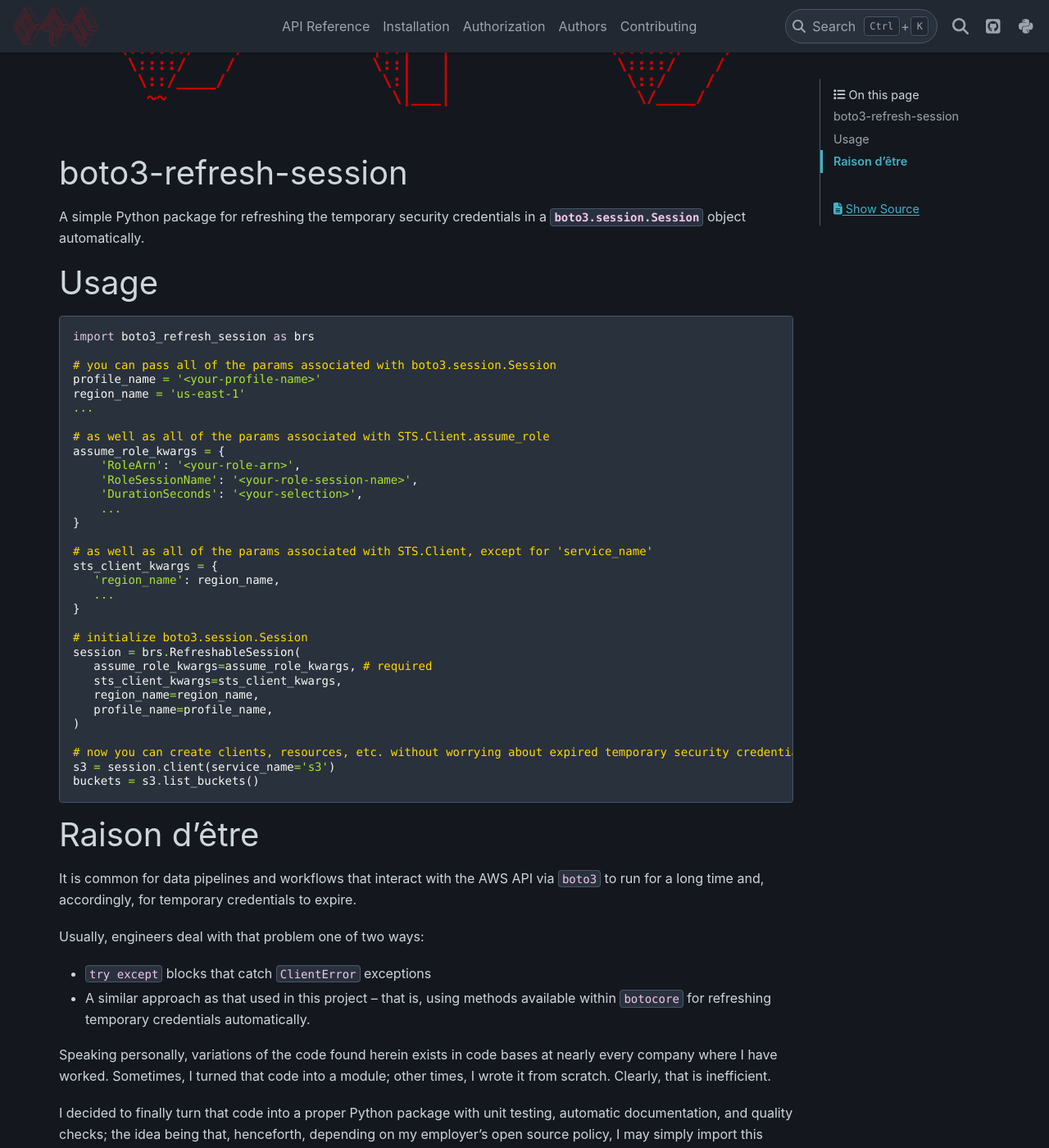
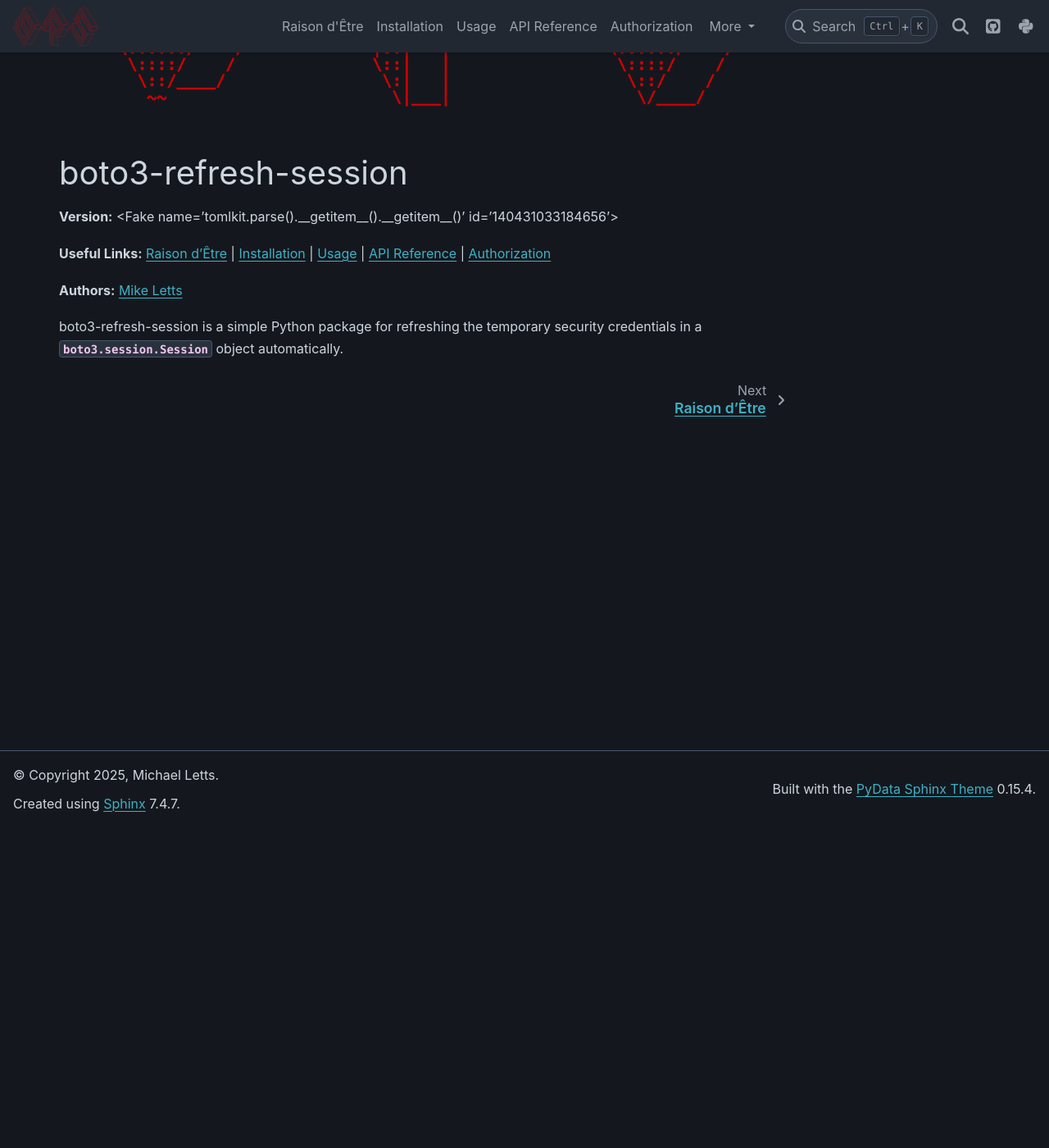
Before and after one commit to michaelthomasletts/boto3-refresh-session, a Sphinx documentation site: the page built from doc/index.rst, in a window 1280 px wide and 1400 px high, scrolled down 391 px. Shown: the whole window at 82% size. Built offline with Sphinx 7.4.7 and the PyData theme 0.15.4, drawn with Linux system fonts in a browser that asks for light colours; some of the changed text lies outside the part shown.

Commit message:
significant doc changes

```diff
--- a/doc/authors.rst
+++ /dev/null
@@ -1,6 +0,0 @@
-.. _authors:
-
-Authors
-*******
-
-- `Michael Letts <https://michaelthomasletts.github.io/>`_
--- a/doc/index.rst
+++ b/doc/index.rst
@@ -7,75 +7,25 @@
    :maxdepth: 1
    :hidden:
 
+   Raison d'Être <raison>
+   Installation <installation>
+   Usage <usage>
    API Reference <reference/index>
-   Installation <installation>
    Authorization <authorization>
-   Authors <authors>
    Contributing <contributing>
 
 boto3-refresh-session
 ---------------------
 
-A simple Python package for refreshing the temporary security credentials in a :class:`boto3.session.Session` object automatically.
+**Version:** |release|
 
-Usage
------
+**Useful Links:**
+:ref:`Raison d'Être <raison>` |
+:ref:`Installation <installation>` |
+:ref:`Usage <usage>` |
+:ref:`API Reference <reference>` |
+:ref:`Authorization <authorization>`
 
-.. code-block:: python
+**Authors:** `Mike Letts <https://michaelthomasletts.github.io/>`_
 
-   import boto3_refresh_session as brs
-
-   # you can pass all of the params associated with boto3.session.Session
-   profile_name = '<your-profile-name>'
-   region_name = 'us-east-1'
-   ...
-
-   # as well as all of the params associated with STS.Client.assume_role
-   assume_role_kwargs = {
-       'RoleArn': '<your-role-arn>',
-       'RoleSessionName': '<your-role-session-name>',
-       'DurationSeconds': '<your-selection>',
-       ...
-   }
-
-   # as well as all of the params associated with STS.Client, except for 'service_name'
-   sts_client_kwargs = {
-      'region_name': region_name,
-      ...
-   }
-
-   # initialize boto3.session.Session
-   session = brs.RefreshableSession(
-      assume_role_kwargs=assume_role_kwargs, # required
-      sts_client_kwargs=sts_client_kwargs,
-      region_name=region_name,
-      profile_name=profile_name,
-   )
-
-   # now you can create clients, resources, etc. without worrying about expired temporary security credentials
-   s3 = session.client(service_name='s3')
-   buckets = s3.list_buckets()
-
-Raison d'être
--------------
-
-It is common for data pipelines and workflows that interact with the AWS API via
-``boto3`` to run for a long time and, accordingly, for temporary credentials to
-expire.
-
-Usually, engineers deal with that problem one of two ways:
-
-- ``try except`` blocks that catch ``ClientError`` exceptions
-- A similar approach as that used in this project -- that is, using methods available
-  within ``botocore`` for refreshing temporary credentials automatically.
-
-Speaking personally, variations of the code found herein exists in code bases at
-nearly every company where I have worked. Sometimes, I turned that code into a module;
-other times, I wrote it from scratch. Clearly, that is inefficient.
-
-I decided to finally turn that code into a proper Python package with unit testing,
-automatic documentation, and quality checks; the idea being that, henceforth, depending
-on my employer's open source policy, I may simply import this package instead of
-reproducing the code herein for the Nth time.
-
-If any of that sounds relatable, then ``boto3-refresh-session`` should help you.
+boto3-refresh-session is a simple Python package for refreshing the temporary security credentials in a :class:`boto3.session.Session` object automatically.
```
Also changed, not shown: doc/raison.rst (added, +25 -0 lines), doc/usage.rst (added, +58 -0 lines).
